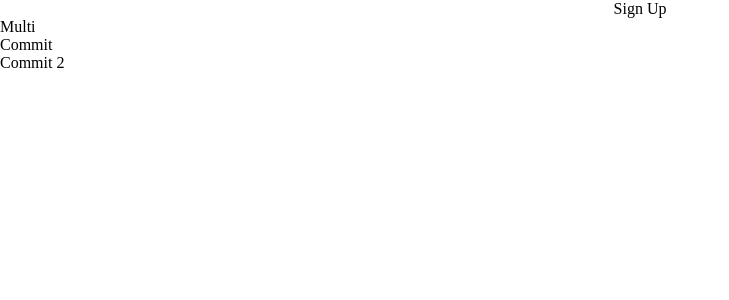
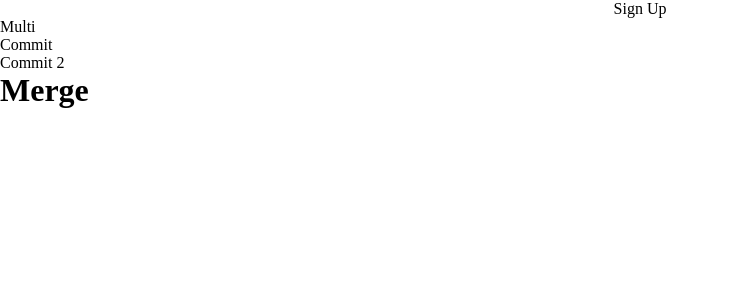
Before and after one commit to Siltrim/test_git, a Next.js app: page / in a window 1280 px wide. Shown: the top 300 px of the page, without its empty margins (0-729 px from the left). Built offline with nearby package versions, Linux system fonts and the light colour scheme.

Commit message:
merge ide test commit

```diff
--- a/pages/index.tsx
+++ b/pages/index.tsx
@@ -5,7 +5,8 @@ export default function Home() {
           <div style={{display: 'flex', justifyContent: 'center', alignItems: 'center'}}>Sign Up</div>
           <div>Multi</div>
           <div>Commit</div>
-      <div>Commit 2</div>
+          <div>Commit 2</div>
+          <h1>Merge</h1>
 
       </>
 
```
